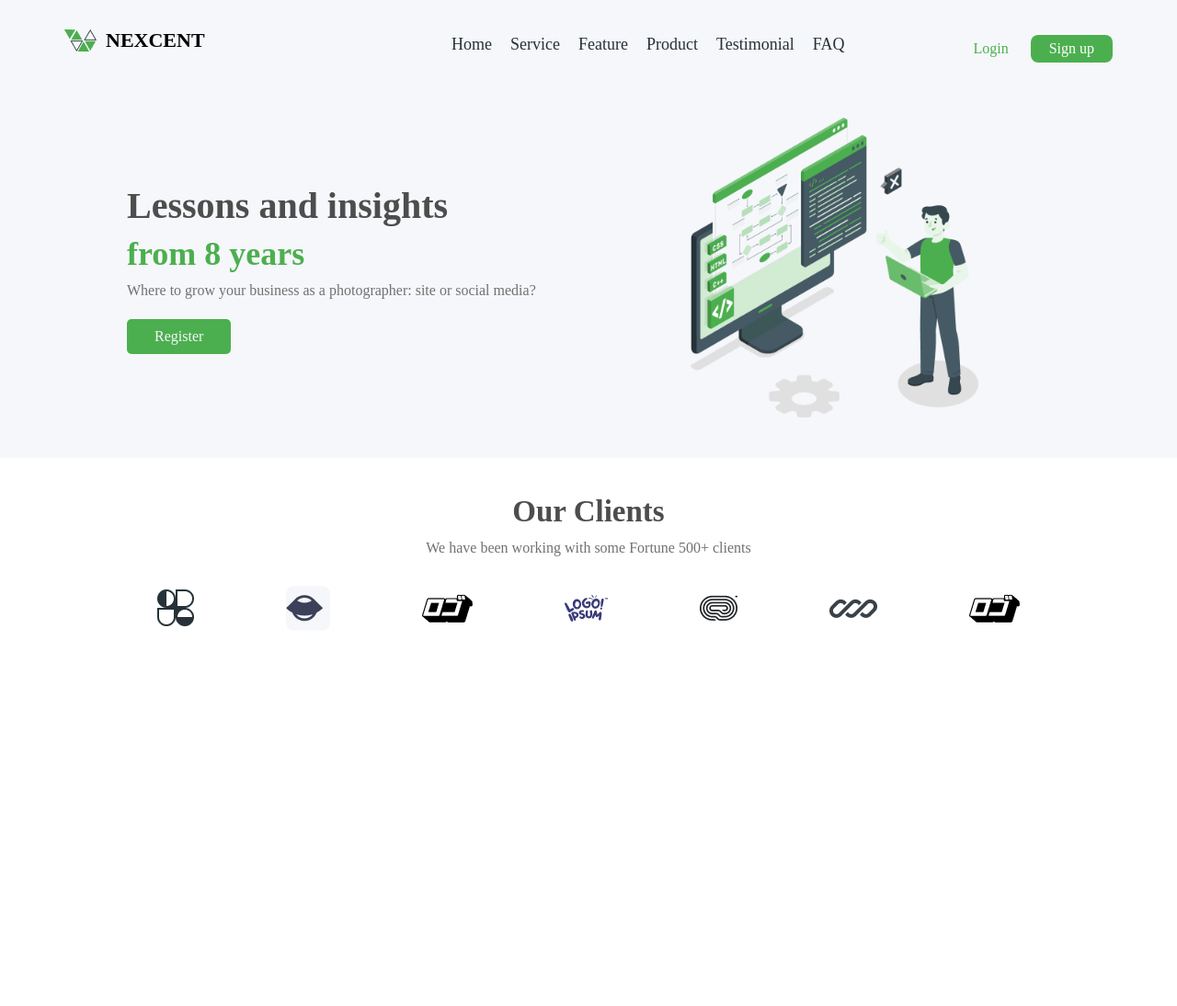
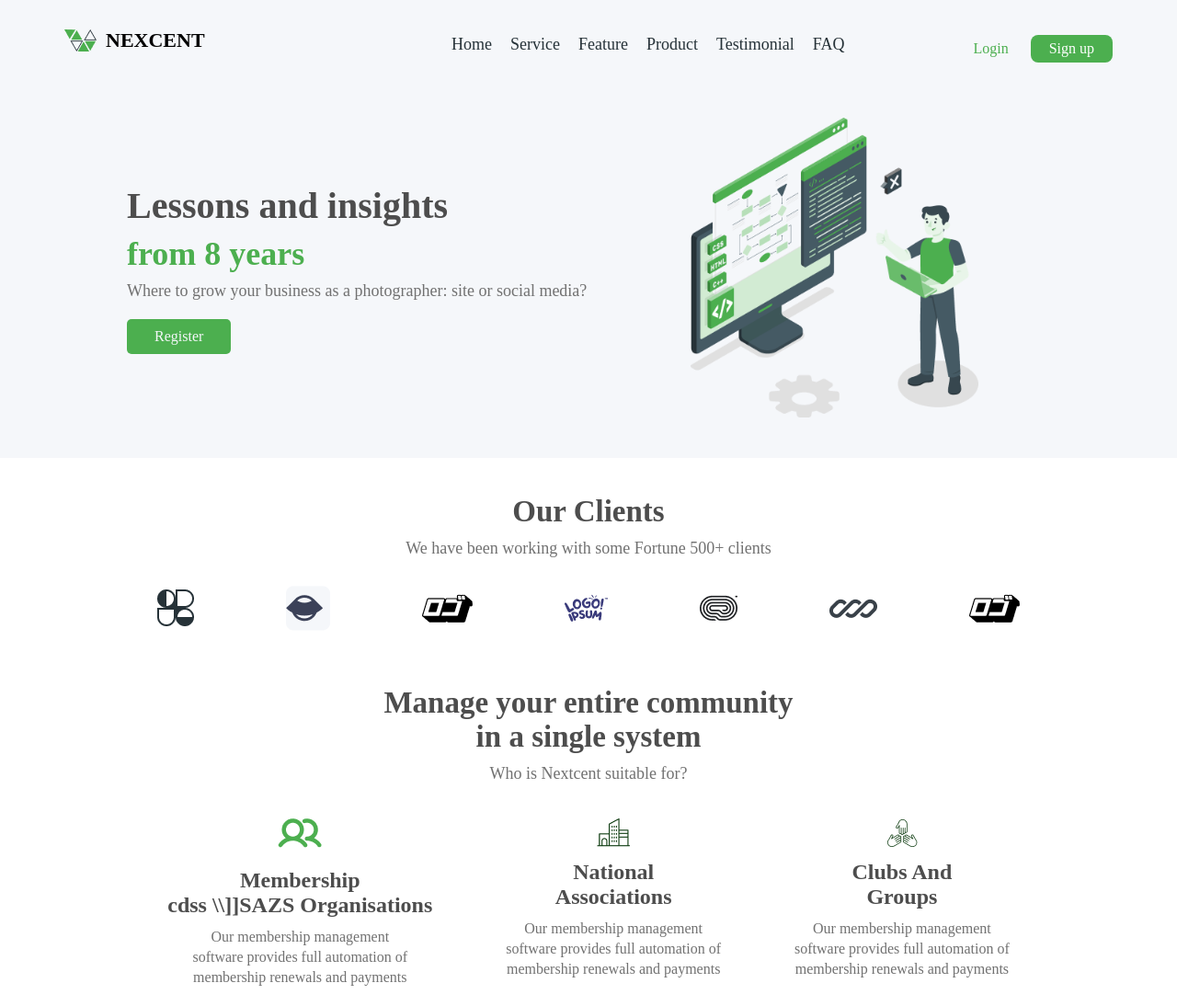
Before and after one commit to norhanmohamedabdo/NEXCENT, a plain HTML site: page index.html in a window 1280 px wide. Shown: the whole page at 92% size. Before the commit the page ends 800 px from the top, so only its background shows below. Drawn offline with Linux system fonts and the light colour scheme.

Commit message:
Add: section Manage-your-entire-community

```diff
--- a/assets/styles/main.css
+++ b/assets/styles/main.css
@@ -15,6 +15,7 @@
   --h2-size: 36px;
 
   --h3-size: 33px;
+  --h4-size: 24px;
   --section-padding: 40px;
 }
 .container {
@@ -48,6 +49,11 @@ a {
   font-size: var(--h3-size);
   color: var(--title-color);
 }
+.section-title-h4{
+ text-align: center;
+  font-size: var(--h4-size);
+  color: var(--title-color);
+}
 .d-flex{
   display: flex;
   justify-content: center;
@@ -55,7 +61,7 @@ a {
   align-items: center;
 }
 .section-text{
-  font-size: 16px;
+  font-size: 18px;
   color: var(--text-color);
   line-height: 22px;
 }
@@ -185,6 +191,21 @@ font-size: 18px;
   padding: 10px 0;
 }
 .Our-Clients .container .icon{
-  margin: 20px 0;
+   margin: 20px 0;
   gap:100px
 }
+.Manage-your-entire-community .container p{
+  text-align: center;
+   padding: 10px 0;
+}
+.Manage-your-entire-community .cards {
+  margin: 20px 0;
+  gap: 80px;
+  text-align: center;
+}
+.Manage-your-entire-community .cards .card h4{
+  padding: 10px 0;
+}
+.Manage-your-entire-community .cards .card p{
+  font-size: 16px;
+}
--- a/index.html
+++ b/index.html
@@ -64,6 +64,46 @@
           </div>
         </div>
       </section>
+      <section class="Manage-your-entire-community">
+        <div class="container">
+          <h3 class="section-title-h3">
+            Manage your entire community<br />
+            in a single system
+          </h3>
+          <p class="section-text">Who is Nextcent suitable for?</p>
+        </div>
+        <div class="cards d-flex">
+          <div class="card">
+            <img src="assets/icons/users.webp" />
+            <h4 class="section-title-h4">
+              Membership<br />
+              cdss \\]]SAZS Organisations
+            </h4>
+            <p class="section-text">
+              Our membership management<br />
+              software provides full automation of<br />
+              membership renewals and payments
+            </p>
+          </div>
+          <div class="card">
+            <img src="assets/icons/building.webp" />
+            <h4 class="section-title-h4">National <br />Associations</h4>
+            <p class="section-text">Our membership management <br />software provides full automation of <br />membership renewals and payments</p>
+          </div>
+          <div class="card">
+            <img src="assets/icons/hands.webp" />
+            <h4 class="section-title-h4">
+              Clubs And<br />
+              Groups
+            </h4>
+            <p class="section-text">
+              Our membership management<br />
+              software provides full automation of<br />
+              membership renewals and payments
+            </p>
+          </div>
+        </div>
+      </section>
     </main>
   </body>
 </html>
```
